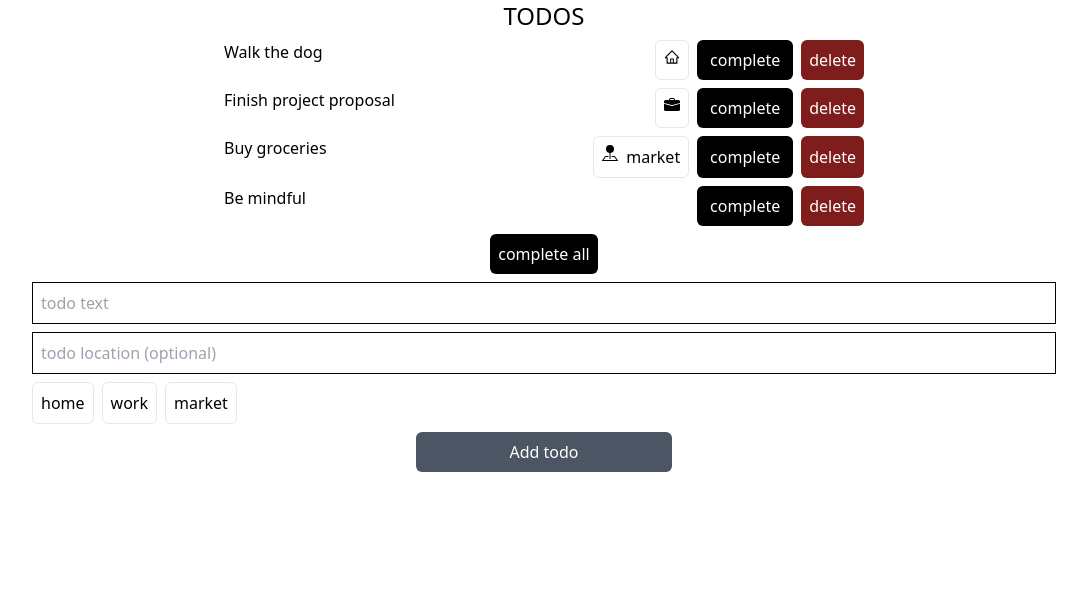
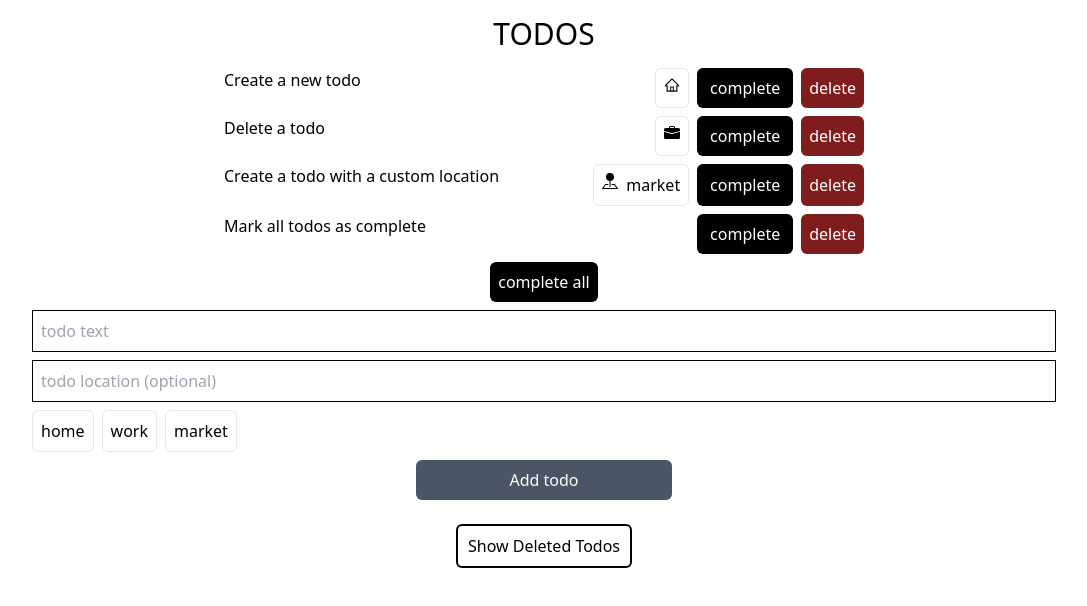
Before and after one commit to jasonmlutz/typescript-todo, a React (Create React App) app: page / in a window 1280 px wide. Shown: the top 606 px of the page, without its empty margins (96-1183 px from the left). Built offline with nearby package versions, Linux system fonts and the light colour scheme.

Commit message:
Render deleted todos

```diff
--- a/src/App.tsx
+++ b/src/App.tsx
@@ -4,22 +4,48 @@ import { BsFillBriefcaseFill, BsFillPinMapFill } from "react-icons/bs";
 
 function App() {
   const initialTodos: Todo[] = [
-    { id: 1, text: "Walk the dog", done: false, place: "home" },
-    { id: 2, text: "Finish project proposal", done: false, place: "work" },
-    { id: 3, text: "Buy groceries", done: false, place: { custom: "market" } },
-    { id: 4, text: "Be mindful", done: false },
+    {
+      id: 1,
+      text: "Create a new todo",
+      done: false,
+      place: "home",
+      deleted: false,
+    },
+    {
+      id: 2,
+      text: "Delete a todo",
+      done: false,
+      place: "work",
+      deleted: false,
+    },
+    {
+      id: 3,
+      text: "Create a todo with a custom location",
+      done: false,
+      place: { custom: "market" },
+      deleted: false,
+    },
+    { id: 4, text: "Mark all todos as complete", done: false, deleted: false },
+    { id: 5, text: "Undelete a todo", done: false, deleted: true },
   ];
 
-  const initialNewTodo: NewTodo = { text: "", done: false, place: "" };
+  const initialNewTodo: NewTodo = {
+    text: "",
+    done: false,
+    place: "",
+    deleted: false,
+  };
 
   const [todos, setTodos] = useState(initialTodos);
   const [newTodo, setNewTodo] = useState(initialNewTodo);
+  const [showDeletedTodos, setShowDeletedTodos] = useState(false);
 
   type NewTodo = {
     id?: number;
     text: string;
     done: false;
     place?: string;
+    deleted: false;
   };
 
   type Todo = Readonly<{
@@ -27,11 +53,20 @@ function App() {
     text: string;
     done: boolean;
     place?: Place;
+    deleted: boolean;
   }>;
 
   type CompletedTodo = Todo & {
     readonly done: true;
   };
+
+  // type DeletedTodo = Todo & {
+  //   readonly deleted: true;
+  // };
+
+  // type LiveTodo = Todo & {
+  //   readonly deleted: false;
+  // };
 
   type Place = "home" | "work" | { custom: string };
   type PlaceLabel = {
@@ -55,10 +90,17 @@ function App() {
     return { text: null, icon: null };
   }
 
-  function toggleTodo(todo: Todo): Todo {
+  function toggleCompleteTodo(todo: Todo): Todo {
     return {
       ...todo,
       done: !todo.done,
+    };
+  }
+
+  function toggleDeleteTodo(todo: Todo): Todo {
+    return {
+      ...todo,
+      deleted: !todo.deleted,
     };
   }
 
@@ -81,13 +123,19 @@ function App() {
 
   function buildTodo(): Todo {
     if (!newTodo.place) {
-      return { text: newTodo.text, id: nextTodoIndex(todos), done: false };
+      return {
+        text: newTodo.text,
+        id: nextTodoIndex(todos),
+        done: false,
+        deleted: false,
+      };
     } else {
       // parse the place as home, work, or custom
       return {
         text: newTodo.text,
         id: nextTodoIndex(todos),
         done: false,
+        deleted: false,
         place:
           newTodo.place === "home" || newTodo.place === "work"
             ? newTodo.place
@@ -105,11 +153,6 @@ function App() {
     } else {
       window.alert("please enter todo text");
     }
-  }
-
-  function deleteTodo(todo: Todo): void {
-    // console.log(`deleting todo! ${todo.id}: ${todo.text}`);
-    setTodos((prevState) => prevState.filter((el) => el.id !== todo.id));
   }
 
   function getLocations(): string[] {
@@ -139,7 +182,8 @@ function App() {
     )
   );
 
-  const renderedTodos: JSX.Element[] = todos
+  const deletedTodos: JSX.Element[] = todos
+    .filter((todo) => todo.deleted)
     .sort((a, b) => a.id - b.id)
     .map((todo: Todo) => (
       <li key={todo.id} className="mb-2 flex flex-row justify-between">
@@ -159,11 +203,57 @@ function App() {
         <button
           className="p-2 ml-2 rounded-md bg-black text-white hover:bg-gray-600 cursor-pointer w-24"
           onClick={() => {
-            // toggleTodo(todo);
             setTodos((prevState) => {
               return [
                 ...prevState.filter((el) => el.id !== todo.id),
-                toggleTodo(todo),
+                toggleCompleteTodo(todo),
+              ];
+            });
+          }}
+        >
+          {todo.done ? "undo" : "complete"}
+        </button>
+        <button
+          className="ml-2 p-2 rounded-md bg-green-900 text-white hover:bg-green-700"
+          onClick={() => {
+            setTodos((prevState) => {
+              return [
+                ...prevState.filter((el) => el.id !== todo.id),
+                toggleDeleteTodo(todo),
+              ];
+            });
+          }}
+        >
+          restore
+        </button>
+      </li>
+    ));
+
+  const liveTodos: JSX.Element[] = todos
+    .filter((todo) => !todo.deleted)
+    .sort((a, b) => a.id - b.id)
+    .map((todo: Todo) => (
+      <li key={todo.id} className="mb-2 flex flex-row justify-between">
+        <div
+          className={
+            "flex-1 " + (todo.done ? "line-through text-gray-700" : "")
+          }
+        >
+          {todo.text}
+        </div>
+        {todo.place ? (
+          <div className="ml-2 p-2 rounded-md border border:black bg-white flex flex-row">
+            {placeLabel(todo.place).icon}
+            {placeLabel(todo.place).text}
+          </div>
+        ) : null}
+        <button
+          className="p-2 ml-2 rounded-md bg-black text-white hover:bg-gray-600 cursor-pointer w-24"
+          onClick={() => {
+            setTodos((prevState) => {
+              return [
+                ...prevState.filter((el) => el.id !== todo.id),
+                toggleCompleteTodo(todo),
               ];
             });
           }}
@@ -172,7 +262,16 @@ function App() {
         </button>
         <button
           className="ml-2 p-2 rounded-md bg-red-900 text-white hover:bg-red-700"
-          onClick={() => deleteTodo(todo)}
+          onClick={() => {
+            if (window.confirm("Are you sure you want to delete this todo?")) {
+              setTodos((prevState) => {
+                return [
+                  ...prevState.filter((el) => el.id !== todo.id),
+                  toggleDeleteTodo(todo),
+                ];
+              });
+            }
+          }}
         >
           delete
         </button>
@@ -181,8 +280,8 @@ function App() {
 
   return (
     <div className="container mx-auto flex flex-col items-center">
-      <header className="mb-2 text-2xl">TODOS</header>
-      <ul className="w-5/6 md:w-1/2">{renderedTodos}</ul>
+      <header className="my-4 text-3xl">TODOS</header>
+      <ul className="w-5/6 md:w-1/2">{liveTodos}</ul>
       <button
         className="p-2 mb-2 rounded-md bg-black text-white hover:bg-gray-600 cursor-pointer"
         onClick={() => setTodos((prevState) => completeAll(prevState))}
@@ -217,6 +316,17 @@ function App() {
           }
         />
       </form>
+      <div>
+        <button
+          className="my-4 p-2 w-44 border-2 border-black rounded-md hover:bg-gray-300"
+          onClick={() => setShowDeletedTodos(!showDeletedTodos)}
+        >
+          {showDeletedTodos ? "Hide " : "Show "} Deleted Todos
+        </button>
+      </div>
+      {showDeletedTodos ? (
+        <ul className="w-5/6 md:w-1/2">{deletedTodos}</ul>
+      ) : null}
     </div>
   );
 }
```
